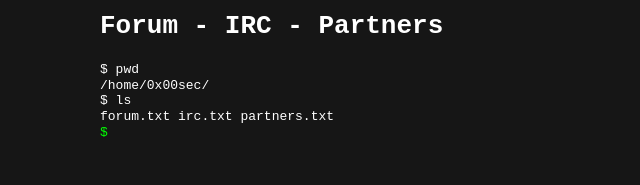
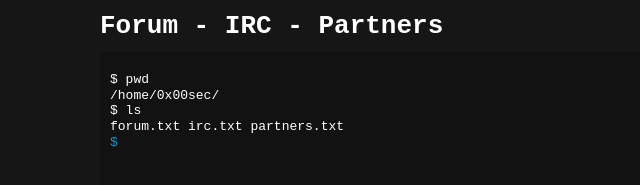
Before and after one commit to pry0cc/init-cli, a website: page index.html in a window 1280 px wide. Shown: the part 119-304 px from the top of the page, without its empty margins (0-640 px from the left). Drawn offline with Linux system fonts and the light colour scheme.

Commit message:
added loadsa polish

```diff
--- a/index.html
+++ b/index.html
@@ -3,7 +3,7 @@
   <head>
     <meta charset="utf-8">
 
-    <title>0x00sec.c</title>
+    <title>0x00sec Init</title>
 
     <style>
       body {
@@ -25,20 +25,35 @@
         color: #1793d1;
       }
 
+      body {
+        background-color: #161616;
+      }
+
       body, #input {
-        background: #161616;
         font-family: monospace;
         line-height: 120%;
+      }
+
+      #input {
+        background-color: #121212;
       }
 
       #header {
         padding-top: 50px;
       }
 
-      #logo {
-        padding: -100;
-        margin: -100;
+      #shell {
+        background-color: #121212;
+        border-style: solid;
+        border-width: 10px;
+        border-color: #121212;
+        height: 700px;
+        overflow: scroll;
       }
+
+      ::-webkit-scrollbar {
+           display: none;
+        }
 
       #title {
         font-size: 50px;
@@ -60,7 +75,7 @@
       }
 
       #input, .input-wrap {
-        color: lime;
+        color: #1793d1;
       }
 
       .error {
@@ -75,12 +90,14 @@
       <img id="logo" src="assets/0x00sec.png"><h1><a href="javascript:run('cat forum.txt')">Forum</a> - <a href="javascript:run('cat irc.txt')">IRC</a> - <a href="javascript:run('cat partners.txt')">Partners</a></h1>
     </div>
 
+    <div id="shell">
     <div id="output"></div>
 
     <div class="input-wrap">
       <span>$</span>
       <input id="input" type="text" autofocus />
     </div>
+  </div>
 
     <script src="bash-emulator.min.js"></script>
     <script>
@@ -93,11 +110,6 @@
           '/': {
             type: 'dir',
             modified: Date.now()
-          },
-          '/README.txt': {
-            type: 'file',
-            modified: Date.now(),
-            content: 'empty'
           },
           '/home': {
             type: 'dir',
@@ -123,6 +135,11 @@
             modified: Date.now(),
             content: '### Partners \n\nHackthebox - <a href="https://hackthebox.eu/">https://hackthebox.eu/</a>\n<br><img src="assets/hackthebox.png">\n\nSequoia Cyber Solutions - <a href="https://www.sequoiacybersolutions.com">https://www.sequoiacybersolutions.com</a>\n<br><img width="500px" src="assets/sequoia.png">\n\nBinary Ninja - https://binary.ninja/\n<br><img width="500px" src="assets/binaryninja.png">'
           },
+          '/.picklerick': {
+            type: 'file',
+            modified: Date.now(),
+            content: '\n<iframe width="560" height="315" src="https://www.youtube.com/embed/zvkmLnS4sAQ?start=28" frameborder="0" allow="accelerometer; autoplay; encrypted-media; gyroscope; picture-in-picture" allowfullscreen></iframe>'
+          },
           '/home/0x00sec': {
             type: 'dir',
             modified: Date.now()
@@ -143,6 +160,8 @@
         if (result) {
           output.innerHTML += result + '\n'
         }
+        var objDiv = document.getElementById("shell");
+        objDiv.scrollTop = objDiv.scrollHeight;
       }
 
       function error (result) {
@@ -175,11 +194,22 @@
 
       input.addEventListener('keydown', function (e) {
         if (e.altKey || e.metaKey || e.shiftKey || e.ctrlKey) {
-          return
+          e.preventDefault()
+          input.focus()
         }
         if (e.which === UP || e.which === DOWN) {
           e.preventDefault()
           complete(e.which)
+        }
+
+        if (e.ctrlKey && event.keyCode == 76) {
+          run("clear")
+          input.focus()
+        }
+
+        if (e.ctrlKey && event.keyCode == 67) {
+          input.value = '\n';
+          input.focus()
         }
       })
 
```
